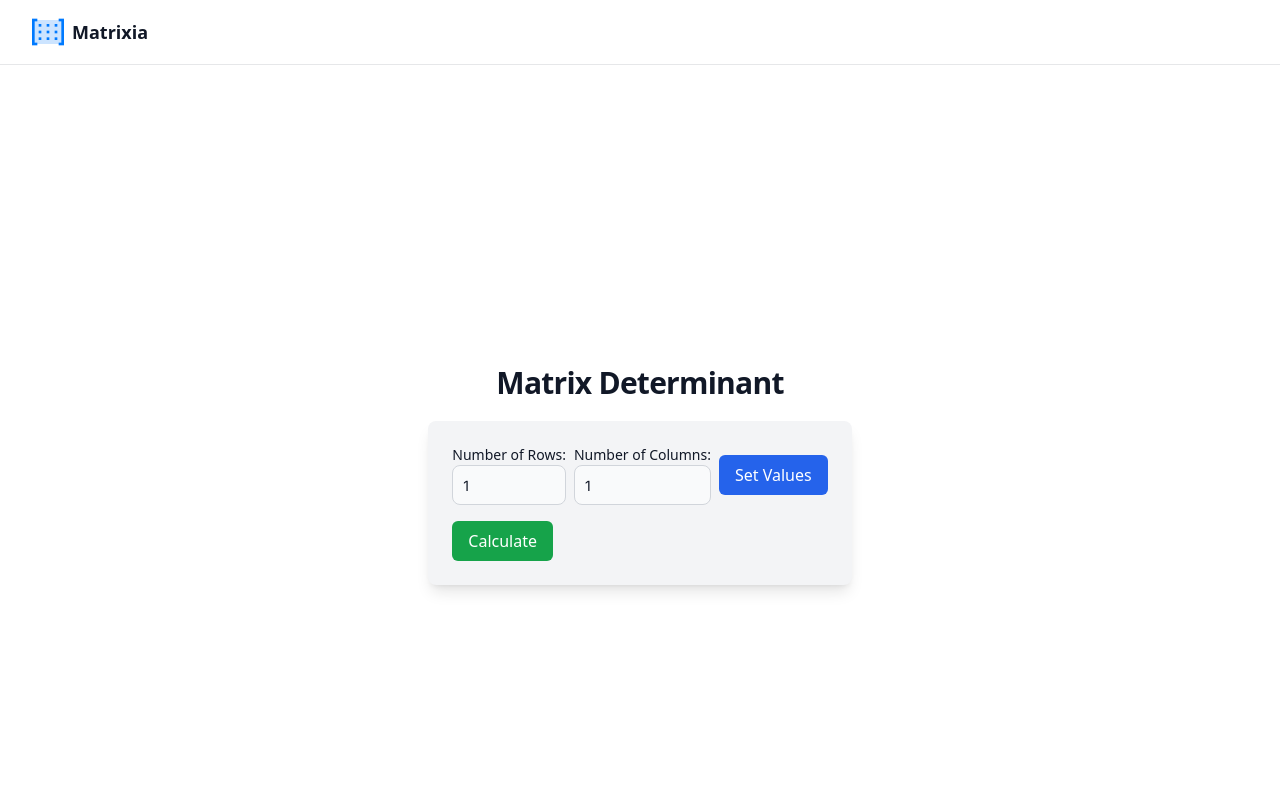
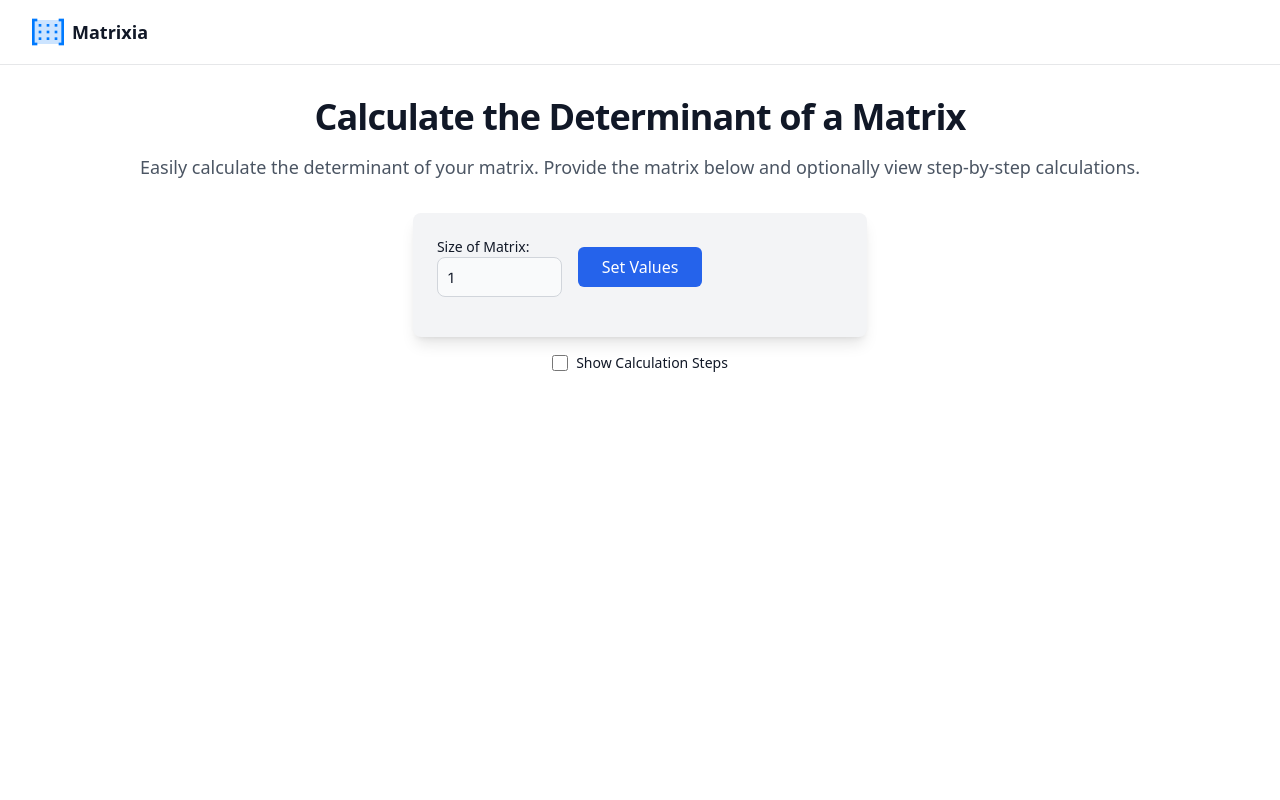
Before and after one commit to cseri502/Matrixia, a Vue app in the folder frontend/: page /determinant in a window 1280 px wide. Shown: the top 800 px of the page. Built offline with nearby package versions, Linux system fonts and the light colour scheme; some icons are missing.

Commit message:
Rework MatrixInput comp, start working with Determinant view

```diff
--- a/frontend/src/components/MatrixInput.vue
+++ b/frontend/src/components/MatrixInput.vue
@@ -1,49 +1,80 @@
 <template>
   <div class="p-6 bg-gray-100 dark:bg-slate-800 rounded-lg shadow-lg">
-    <div class="flex flex-col sm:flex-row items-center justify-center space-y-4 sm:space-y-0 sm:space-x-2">
+    <!-- Generate matrix -->
+    <div class="grid grid-cols-1 sm:grid-cols-3 gap-4 items-center mb-4">
       <div class="flex flex-col">
-        <label for="rows" class="block text-sm font-medium text-gray-900 dark:text-white">Number of Rows:</label>
-        <input type="number" v-model="rows" class="input-primary h-10" min="1" max="10" />
+        <label for="rows" class="block text-sm font-medium text-gray-900 dark:text-white">{{ props.isTwoInputs ? "Number of Rows:" : "Size of Matrix:" }}</label>
+        <input
+          type="number"
+          v-model="rows"
+          class="input-primary h-10"
+          min="1"
+          max="10"
+        />
       </div>
       <div v-if="isTwoInputs" class="flex flex-col">
         <label for="cols" class="block text-sm font-medium text-gray-900 dark:text-white">Number of Columns:</label>
-        <input type="number" v-model="cols" class="input-primary h-10" min="1" max="10" />
+        <input
+          type="number"
+          v-model="cols"
+          class="input-primary h-10"
+          min="1"
+          max="10"
+        />
       </div>
-      <button @click="generateMatrix"
-        class="h-10 px-4 bg-blue-600 text-white rounded-md hover:bg-blue-700 dark:bg-blue-500 dark:hover:bg-blue-600 transition duration-150">
-        Set Values
-      </button>
+      <div class="flex justify-center">
+        <button
+          @click="generateMatrix"
+          class="h-10 px-6 bg-blue-600 text-white rounded-md hover:bg-blue-700 dark:bg-blue-500 dark:hover:bg-blue-600 transition duration-150"
+        >
+          Set Values
+        </button>
+      </div>
     </div>
 
-    <div v-if="matrix.length > 0" class="mt-4">
+    <!-- Matrix table -->
+    <div v-if="matrix.length > 0" class="mt-4 overflow-x-auto">
       <table class="min-w-full border-separate border-spacing-2 border-none">
         <tbody>
           <tr v-for="(row, rowIndex) in matrix" :key="rowIndex">
             <td v-for="(_, colIndex) in row" :key="colIndex">
-              <input type="number" v-model.number="matrix[rowIndex][colIndex]" class="input-primary text-center" />
+              <input
+                type="number"
+                v-model.number="matrix[rowIndex][colIndex]"
+                class="input-primary text-center w-full"
+              />
             </td>
           </tr>
         </tbody>
       </table>
     </div>
 
-    <button @click="calculate"
-      class="mt-4 px-4 py-2 bg-green-600 text-white rounded-md hover:bg-green-700 dark:bg-green-500 dark:hover:bg-green-600 transition duration-150">
-      Calculate
-    </button>
+    <!-- Calculate button -->
+    <div v-if="matrix.length > 0" class="flex justify-end mt-4">
+      <button
+        @click="calculate"
+        class="px-6 py-2 bg-green-600 text-white rounded-md hover:bg-green-700 dark:bg-green-500 dark:hover:bg-green-600 transition duration-150"
+      >
+        Calculate
+      </button>
+    </div>
   </div>
 </template>
 
 <script setup lang="ts">
-import { ref, defineEmits, defineProps } from 'vue';
+import { ref } from 'vue';
 import axios from 'axios';
 
-const props = defineProps < { isTwoInputs: boolean, apiUrl: string } > ();
+const props = defineProps<{
+  isTwoInputs: boolean;
+  apiUrl: string;
+  apiParams?: Record<string, any>;
+}>();
 const emit = defineEmits(['taskResult']);
 
 const rows = ref(1);
 const cols = ref(1);
-const matrix = ref < number[][] > ([]);
+const matrix = ref<number[][]>([]);
 
 const generateMatrix = () => {
   const numberOfRows = rows.value;
@@ -56,7 +87,12 @@ const generateMatrix = () => {
 
 const calculate = async () => {
   try {
-    const response = await axios.post(props.apiUrl, { matrix: matrix.value });
+    const payload = {
+      matrix: matrix.value,
+      ...props.apiParams,
+    };
+    const response = await axios.post(props.apiUrl, payload);
+
     emit('taskResult', response.data);
   } catch (error) {
     console.error('Error sending matrix:', error);
--- /dev/null
+++ b/frontend/src/utility/functions.ts
@@ -0,0 +1,3 @@
+export const formatNumber = (value: number): string => {
+    return value % 1 === 0 ? value.toString() : parseFloat(value.toFixed(2)).toString();
+};
--- a/frontend/src/views/Adjugate.vue
+++ b/frontend/src/views/Adjugate.vue
@@ -1,7 +1,14 @@
+<template>
+    <div class="relative mx-auto min-h-screen max-w-7xl flex flex-col items-center justify-center">
+        <h2 class="my-5 text-3xl font-semibold tracking-tight text-gray-900 dark:text-white">Matrix Adjugate</h2>
+        <MatrixInput :isTwoInputs="false" apiUrl="/matrixia/adjugate" @taskResult="handleMatrixCalculated" />
+    </div>
+</template>
+
 <script setup lang="ts">
+import MatrixInput from '../components/MatrixInput.vue';
 
+const handleMatrixCalculated = (result: any) => {
+    console.log('Adjugate result:', result);
+};
 </script>
-
-<template>
-    <h1>adjugate</h1>
-</template>
--- a/frontend/src/views/Determinant.vue
+++ b/frontend/src/views/Determinant.vue
@@ -1,18 +1,80 @@
 <template>
-    <div class="relative mx-auto min-h-screen max-w-7xl flex flex-col items-center justify-center">
-      <h2 class="my-5 text-3xl font-semibold tracking-tight text-gray-900 dark:text-white">Matrix Determinant</h2>
-      <MatrixInput
-        :isTwoInputs="true"
-        apiUrl="/matrixia/determinant"
-        @taskResult="handleMatrixCalculated"
-      />
+  <div class="relative mx-auto min-h-screen max-w-7xl px-4 py-8 flex flex-col">
+    <!-- Title -->
+    <div class="text-center mb-8">
+      <h2 class="text-4xl font-extrabold tracking-tight text-gray-900 dark:text-white">
+        Calculate the Determinant of a Matrix
+      </h2>
+      <p class="mt-4 text-lg text-gray-600 dark:text-gray-300">
+        Easily calculate the determinant of your matrix. Provide the matrix below and optionally view step-by-step
+        calculations.
+      </p>
     </div>
-  </template>
 
-  <script setup lang="ts">
-  import MatrixInput from '../components/MatrixInput.vue';
+    <!-- Matrix Input section -->
+    <div class="flex flex-col items-center">
+      <MatrixInput :isTwoInputs="false" apiUrl="/matrixia/determinant" :apiParams="{ showSteps }"
+        @taskResult="handleResult" />
 
-  const handleMatrixCalculated = (matrix: number[][]) => {
-    console.log('Matrix calculated:', matrix);
-  };
-  </script>
+      <!-- Show Steps input button -->
+      <div class="mt-4 flex items-center space-x-2">
+        <input id="showSteps" type="checkbox" v-model="showSteps"
+          class="w-4 h-4 text-blue-600 bg-gray-100 border-gray-300 rounded focus:ring-blue-500 dark:focus:ring-blue-600 dark:ring-offset-gray-800 dark:bg-gray-700 dark:border-gray-600" />
+        <label for="showSteps" class="text-sm font-medium text-gray-900 dark:text-gray-300">
+          Show Calculation Steps
+        </label>
+      </div>
+    </div>
+
+    <!-- Result section -->
+    <div v-if="calculationResult" class="mt-8 bg-gray-50 dark:bg-gray-800 p-6 rounded-lg shadow-md">
+      <h3 class="text-xl font-semibold text-gray-900 dark:text-white">Result</h3>
+      <p class="mt-2 text-lg text-gray-700 dark:text-gray-300">
+        Determinant: <span class="font-bold">{{ calculationResult.determinant }}</span>
+      </p>
+
+      <!-- Calculation Steps -->
+      <div v-if="showSteps && stepsExist" class="mt-4">
+        <h4 class="text-lg font-semibold text-gray-900 dark:text-white">Calculation Steps</h4>
+        <div class="space-y-6">
+          <div v-for="(stepMatrix, stepIndex) in calculationResult.steps?.slice(0, -1)" :key="stepIndex"
+            class="bg-white dark:bg-gray-700 p-4 rounded-lg shadow-sm">
+            <p class="text-sm font-medium text-gray-700 dark:text-gray-300 mb-2">
+              Step {{ stepIndex + 1 }}
+            </p>
+            <table class="min-w-full border-separate border-spacing-2 border-none">
+              <tbody>
+                <tr v-for="(row, rowIndex) in stepMatrix" :key="rowIndex">
+                  <td v-for="(value, colIndex) in row" :key="colIndex"
+                    class="px-2 py-1 text-center text-gray-900 dark:text-gray-300 bg-gray-50 dark:bg-gray-800 rounded-md">
+                    {{ formatNumber(value) }}
+                  </td>
+                </tr>
+              </tbody>
+            </table>
+          </div>
+        </div>
+      </div>
+    </div>
+  </div>
+</template>
+
+<script setup lang="ts">
+import { ref, computed } from 'vue';
+import { formatNumber } from '../utility/functions'
+import MatrixInput from '../components/MatrixInput.vue';
+
+interface IDeterminantResult {
+  determinant: number;
+  steps?: number[][]
+}
+
+const showSteps = ref(false);
+const calculationResult = ref<null | IDeterminantResult>(null);
+
+const stepsExist = computed(() => calculationResult.value?.steps && calculationResult.value.steps.length > 0);
+
+const handleResult = (result: IDeterminantResult) => {
+  calculationResult.value = result;
+};
+</script>
--- a/frontend/src/views/MatrixRank.vue
+++ b/frontend/src/views/MatrixRank.vue
@@ -1,7 +1,14 @@
+<template>
+    <div class="relative mx-auto min-h-screen max-w-7xl flex flex-col items-center justify-center">
+        <h2 class="my-5 text-3xl font-semibold tracking-tight text-gray-900 dark:text-white">Matrix Rank</h2>
+        <MatrixInput :isTwoInputs="true" apiUrl="/matrixia/rank" @taskResult="handleMatrixCalculated" />
+    </div>
+</template>
+
 <script setup lang="ts">
+import MatrixInput from '../components/MatrixInput.vue';
 
+const handleMatrixCalculated = (result: any) => {
+    console.log('Rank result:', result?.rank);
+};
 </script>
-
-<template>
-    <h1>rank</h1>
-</template>
--- a/frontend/vite.config.ts
+++ b/frontend/vite.config.ts
@@ -1,6 +1,5 @@
 import { defineConfig } from 'vite'
 import vue from '@vitejs/plugin-vue'
-import { resolve } from 'path';
 
 // https://vite.dev/config/
 export default defineConfig({
```
Also changed, not shown: frontend/package.json (+5 -5 lines), 2 other files (tests, documents, lock files or other folders).
